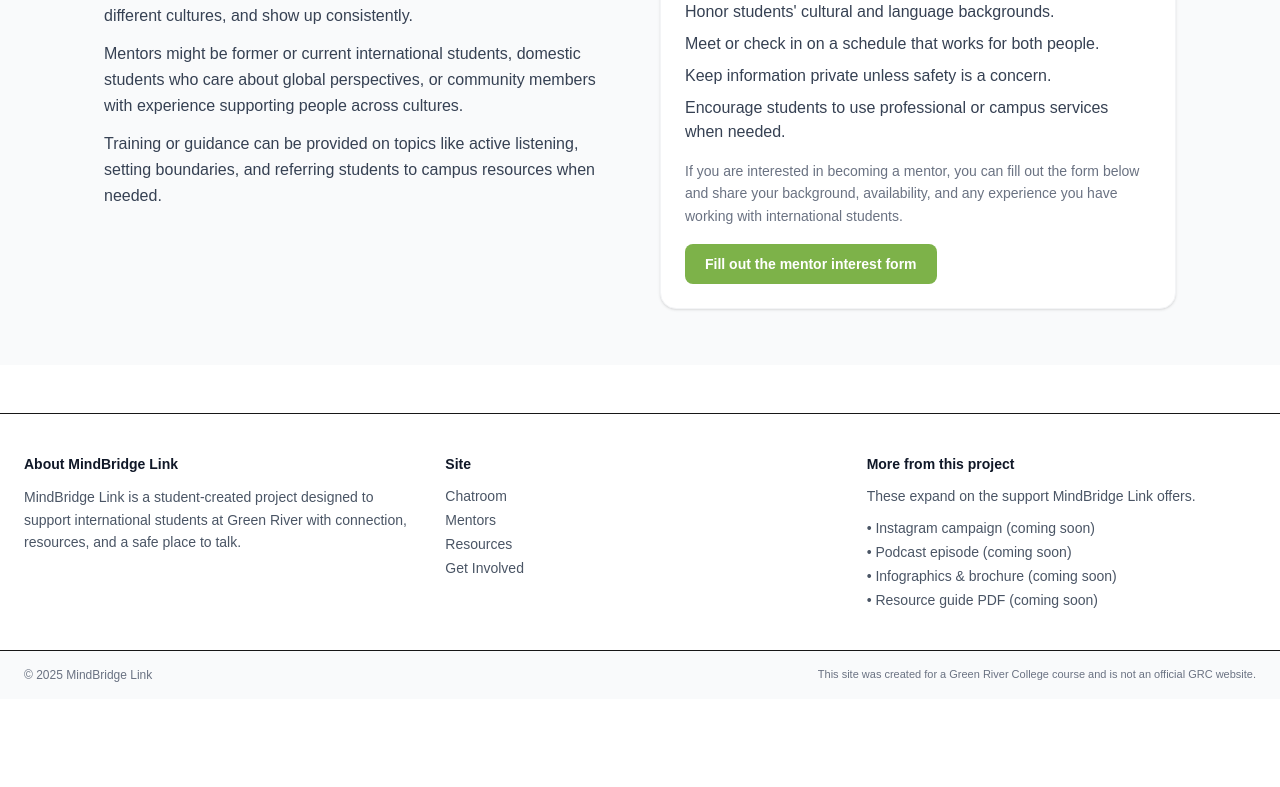
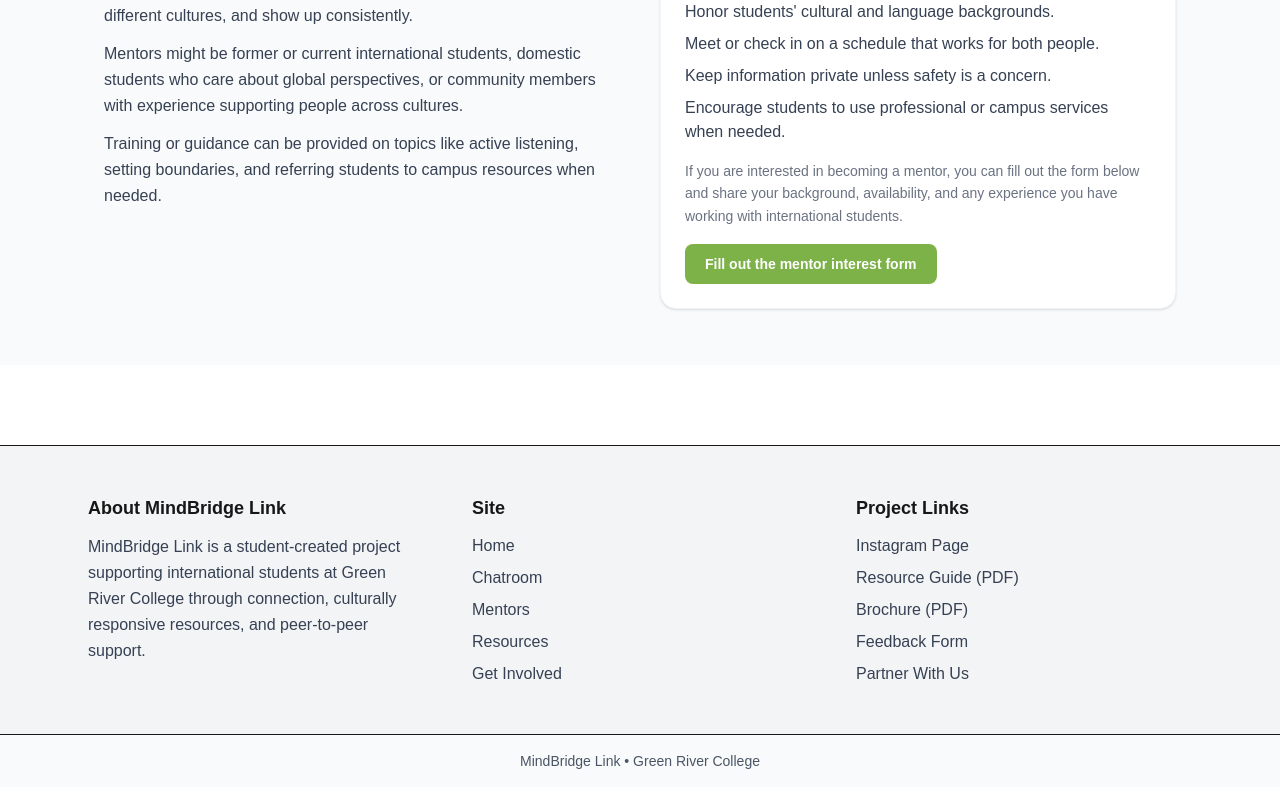
Before and after one commit to 0j0byte/Mindbridge-Link, a Next.js app: page /mentors in a window 1280 px wide. Shown: the part 1810-2597 px from the top of the page. Before the commit the page ends 2509 px from the top, so only its background shows below. Built offline with nearby package versions, Linux system fonts and the light colour scheme.

Commit message:
Updated footer with links

```diff
--- a/app/components/Footer.tsx
+++ b/app/components/Footer.tsx
@@ -2,51 +2,84 @@
 
 export default function Footer() {
   return (
-    <footer className="border-t bg-white mt-12">
-      <div className="max-w-7xl mx-auto px-6 py-10 grid gap-8 md:grid-cols-3 text-sm">
+    <footer className="bg-gray-100 border-t mt-20">
+      <div className="max-w-6xl mx-auto px-6 py-12 grid grid-cols-1 md:grid-cols-3 gap-12">
+
         {/* About */}
         <div>
-          <h3 className="font-semibold text-gray-900 mb-3">About MindBridge Link</h3>
-          <p className="text-gray-600 leading-relaxed">
-            MindBridge Link is a student-created project designed to support
-            international students at Green River with connection, resources,
-            and a safe place to talk.
+          <h3 className="text-lg font-semibold mb-3">About MindBridge Link</h3>
+          <p className="text-gray-700 leading-relaxed">
+            MindBridge Link is a student-created project supporting international
+            students at Green River College through connection, culturally responsive
+            resources, and peer-to-peer support.
           </p>
         </div>
 
-        {/* Site Links */}
+        {/* Site Navigation */}
         <div>
-          <h3 className="font-semibold text-gray-900 mb-3">Site</h3>
-          <div className="flex flex-col gap-1 text-gray-600">
-            <Link href="/chat" className="hover:text-[#4f7c25]">Chatroom</Link>
-            <Link href="/mentors" className="hover:text-[#4f7c25]">Mentors</Link>
-            <Link href="/resources" className="hover:text-[#4f7c25]">Resources</Link>
-            <Link href="/get-involved" className="hover:text-[#4f7c25]">Get Involved</Link>
-          </div>
+          <h3 className="text-lg font-semibold mb-3">Site</h3>
+          <ul className="space-y-2 text-gray-700">
+            <li><Link href="/" className="hover:text-green-700">Home</Link></li>
+            <li><Link href="/chatroom" className="hover:text-green-700">Chatroom</Link></li>
+            <li><Link href="/mentors" className="hover:text-green-700">Mentors</Link></li>
+            <li><Link href="/resources" className="hover:text-green-700">Resources</Link></li>
+            <li><Link href="/get-involved" className="hover:text-green-700">Get Involved</Link></li>
+          </ul>
         </div>
 
-        {/* Deliverables */}
+        {/* Project Deliverables */}
         <div>
-          <h3 className="font-semibold text-gray-900 mb-3">More from this project</h3>
-          <p className="text-gray-600 mb-3">
-            These expand on the support MindBridge Link offers.
-          </p>
-          <ul className="space-y-1 text-gray-600">
-            <li>• Instagram campaign (coming soon)</li>
-            <li>• Podcast episode (coming soon)</li>
-            <li>• Infographics & brochure (coming soon)</li>
-            <li>• Resource guide PDF (coming soon)</li>
+          <h3 className="text-lg font-semibold mb-3">Project Links</h3>
+          <ul className="space-y-2 text-gray-700">
+
+            <li>
+              <a href="https://www.instagram.com/mindbridge.greenriver?igsh=N3QwZ2E3Mnk1bXVr"
+                 target="_blank"
+                 className="hover:text-green-700">
+                Instagram Page
+              </a>
+            </li>
+
+            <li>
+              <a href="https://www.canva.com/design/DAG5oxA__Xw/7CfbvAp7TZU3IrC49aUJtA/view?utm_content=DAG5oxA__Xw&utm_campaign=designshare&utm_medium=link2&utm_source=uniquelinks&utlId=hbd74cf6244"
+                 target="_blank"
+                 className="hover:text-green-700">
+                Resource Guide (PDF)
+              </a>
+            </li>
+
+            <li>
+              <a href="/FILE_2036.pdf"
+                 target="_blank"
+                 className="hover:text-green-700">
+                Brochure (PDF)
+              </a>
+            </li>
+
+            <li>
+              <a href="https://docs.google.com/forms/d/e/1FAIpQLScDyXkvA6LkpaoUPEWkutZpzO4y7J-v2gMga_Ycs-6rj8Wvsw/viewform?usp=dialog"
+                 target="_blank"
+                 className="hover:text-green-700">
+                Feedback Form
+              </a>
+            </li>
+
+            <li>
+              <a href="https://docs.google.com/forms/d/e/1FAIpQLSdHfOQGBkt-hwj22ihbcVneW6ulwthvNTcd9Hg36tXNXPChQQ/viewform?usp=dialog"
+                 target="_blank"
+                 className="hover:text-green-700">
+                Partner With Us
+              </a>
+            </li>
+
           </ul>
         </div>
       </div>
 
-      <div className="border-t bg-gray-50">
-        <div className="max-w-7xl mx-auto px-6 py-4 text-xs text-gray-500 flex flex-col sm:flex-row items-center justify-between gap-2">
-          <span>© {new Date().getFullYear()} MindBridge Link</span>
-          <span className="text-[11px]">
-            This site was created for a Green River College course and is not an official GRC website.
-          </span>
-        </div>
+      <div className="border-t bg-gray-50 py-4">
+        <p className="text-center text-gray-600 text-sm">
+          MindBridge Link • Green River College
+        </p>
       </div>
     </footer>
   );
```
